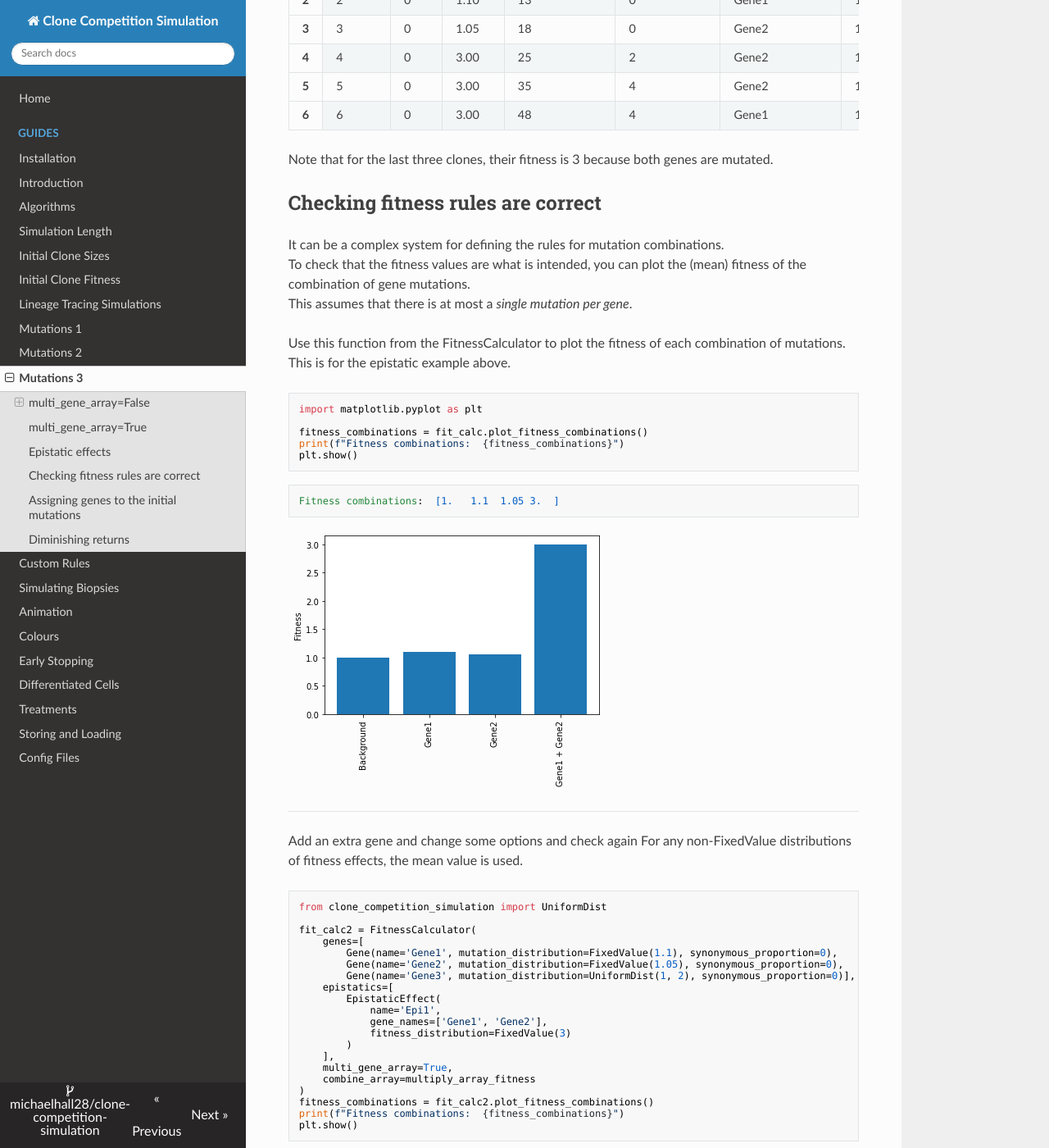
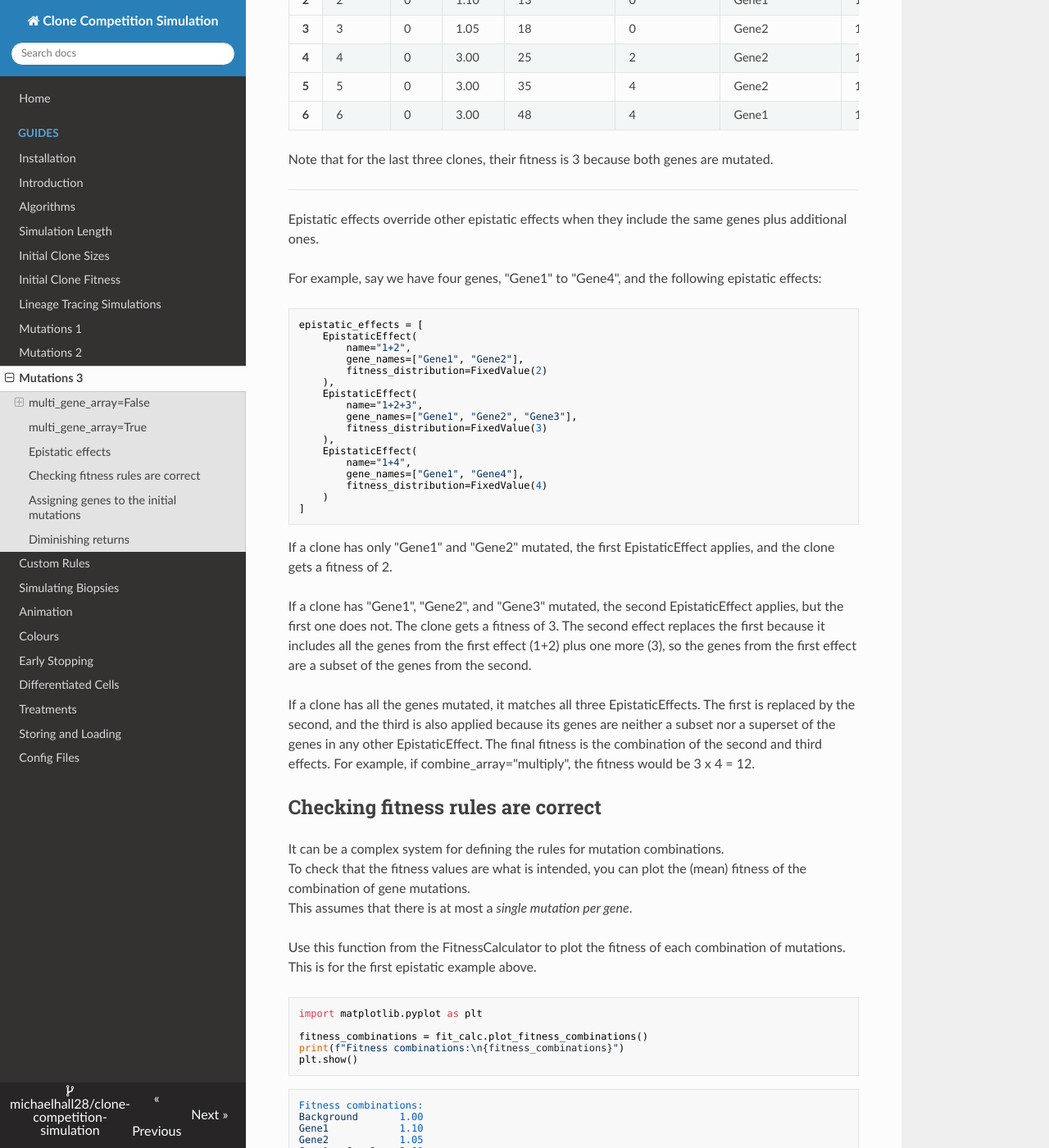
Before and after one commit to michaelhall28/clone-competition-simulation, an MkDocs documentation site: the page built from docs/Mutations3.md, in a window 1280 px wide and 1400 px high, scrolled down 7499 px. Shown: the whole window at 82% size. Built offline with MkDocs 1.6.1, drawn with Linux system fonts in a browser that asks for light colours; nearby versions of some CDN libraries; some of the changed text lies outside the part shown.

Commit message:
Adding docs for complex epistatic effects

````diff
--- a/docs/Mutations3.md
+++ b/docs/Mutations3.md
@@ -724,7 +724,9 @@ You can also write your own function. It should take a 2D NumPy array and return
 The combination of mutations in different genes may be more complex than simply addition or multiplication.
 Defining epistatic effects allows more control of the combinations of fitness.
 
-For example, this can be used for haplosufficient or haploinsufficient genes by defining a separate Gene object for each allele and an epistatic effect for when both alleles are mutated.
+For example, this can be used for haplosufficient or haploinsufficient genes by
+defining a separate Gene object for each allele and an epistatic effect
+for when both alleles are mutated.
 
 
 ```python
@@ -880,6 +882,39 @@ print(s.view_clone_info(include_raw_fitness=True))
 
 Note that for the last three clones, their fitness is 3 because both genes are mutated.
 
+------
+
+Epistatic effects override other epistatic effects when they include the same genes plus additional ones.
+
+For example, say we have four genes, "Gene1" to "Gene4", and the following epistatic effects:
+
+```python
+epistatic_effects = [
+    EpistaticEffect(
+        name="1+2",
+        gene_names=["Gene1", "Gene2"],
+        fitness_distribution=FixedValue(2)
+    ),
+    EpistaticEffect(
+        name="1+2+3",
+        gene_names=["Gene1", "Gene2", "Gene3"],
+        fitness_distribution=FixedValue(3)
+    ),
+    EpistaticEffect(
+        name="1+4",
+        gene_names=["Gene1", "Gene4"],
+        fitness_distribution=FixedValue(4)
+    )
+]
+```
+
+If a clone has only "Gene1" and "Gene2" mutated, the first EpistaticEffect applies, and the clone gets a fitness of 2.
+
+If a clone has "Gene1", "Gene2", and "Gene3" mutated, the second EpistaticEffect applies, but the first one does not. The clone gets a fitness of 3. The second effect replaces the first because it includes all the genes from the first effect (1+2) plus one more (3), so the genes from the first effect are a subset of the genes from the second.
+
+If a clone has all the genes mutated, it matches all three EpistaticEffects. The first is replaced by the second, and the third is also applied because its genes are neither a subset nor a superset of the genes in any other EpistaticEffect. The final fitness is the combination of the second and third effects. For example, if combine_array="multiply", the fitness would be 3 x 4 = 12.
+
+
 ## Checking fitness rules are correct
 
 It can be a complex system for defining the rules for mutation combinations.
@@ -888,17 +923,22 @@ This assumes that there is at most a *single mutation per gene*.
 
 
 Use this function from the FitnessCalculator to plot the fitness of each combination of mutations.
-This is for the epistatic example above.
+This is for the first epistatic example above.
 
 ```python
 import matplotlib.pyplot as plt
 
 fitness_combinations = fit_calc.plot_fitness_combinations()
-print(f"Fitness combinations:  {fitness_combinations}")
+print(f"Fitness combinations:\n{fitness_combinations}")
 plt.show()
 ```
 
-    Fitness combinations:  [1.   1.1  1.05 3.  ]
+    Fitness combinations:
+    Background       1.00
+    Gene1            1.10
+    Gene2            1.05
+    Gene1 + Gene2    3.00
+    dtype: float64
 
 
 ![png](9.Mutations3_files/9.Mutations3_21_1.png)
@@ -928,11 +968,20 @@ fit_calc2 = FitnessCalculator(
     combine_array=multiply_array_fitness
 )
 fitness_combinations = fit_calc2.plot_fitness_combinations()
-print(f"Fitness combinations:  {fitness_combinations}")
+print(f"Fitness combinations:\n{fitness_combinations}")
 plt.show()
 ```
 
-    Fitness combinations:  [1.    1.1   1.05  3.    1.5   1.65  1.575 4.5  ]
+    Fitness combinations:
+    Background               1.000
+    Gene1                    1.100
+    Gene2                    1.050
+    Gene1 + Gene2            3.000
+    Gene3                    1.500
+    Gene1 + Gene3            1.650
+    Gene2 + Gene3            1.575
+    Gene1 + Gene2 + Gene3    4.500
+    dtype: float64
 
 ![png](9.Mutations3_files/9.Mutations3_22_1.png)
 
@@ -957,11 +1006,20 @@ fit_calc2 = FitnessCalculator(
     combine_array=max_array_fitness
 )
 fitness_combinations = fit_calc2.plot_fitness_combinations()
-print(f"Fitness combinations:  {fitness_combinations}")
+print(f"Fitness combinations:\n{fitness_combinations}")
 plt.show()
 ```
 
-    Fitness combinations:  [1.   1.1  1.05 3.   1.5  1.5  1.5  3.  ]
+    Fitness combinations:
+    Background               1.00
+    Gene1                    1.10
+    Gene2                    1.05
+    Gene1 + Gene2            3.00
+    Gene3                    1.50
+    Gene1 + Gene3            1.50
+    Gene2 + Gene3            1.50
+    Gene1 + Gene2 + Gene3    3.00
+    dtype: float64
 
 ![png](9.Mutations3_files/9.Mutations3_23_1.png)
 
````
Also changed, not shown: 2 other files.
